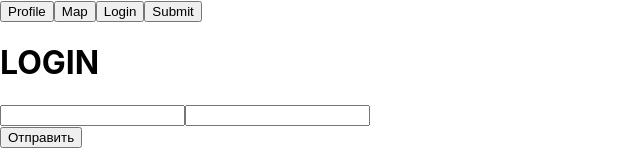
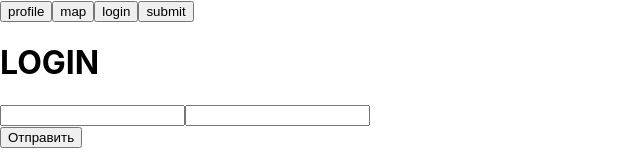
Before and after one commit to microlabig/loft-taxi, a React (Create React App) app: page / in a window 1280 px wide. Shown: the top 160 px of the page, without its empty margins (0-640 px from the left). Built offline with nearby package versions, Linux system fonts and the light colour scheme.

Commit message:
Исправил код согласно замечаниям Сергея

```diff
--- a/src/App.js
+++ b/src/App.js
@@ -7,14 +7,14 @@ import Header from './components/header';
 import Profile from './pages/profile';
 import Map from './pages/map';
 import Login from './pages/login';
-import Submit from './pages/submit';
+import RegisterForm from './pages/register';
 
 // список страниц
 const PAGES = {
   profile: () => <Profile />,
   map: () => <Map />,
   login: setPage => <Login setPage={setPage}/>,
-  submit: setPage => <Submit setPage={setPage}/>
+  submit: setPage => <RegisterForm setPage={setPage}/>
 };
 
 // root-компонент
--- a/src/components/header/index.jsx
+++ b/src/components/header/index.jsx
@@ -1,7 +1,7 @@
 import React, { Component } from 'react';
 import MenuButton from './../menu-buttons';
 
-export default class extends Component {
+export default class Header extends Component {
 
     handleClick = (e) => this.props.checkPage(e.target.name);
 
--- a/src/components/menu-buttons/index.jsx
+++ b/src/components/menu-buttons/index.jsx
@@ -1,13 +1,15 @@
 import React from 'react';
 
-export default function(props) {
+const MenuButton = ({ page, onClick }) => {
     return (
         <button
             type="button"
-            name={props.page}
-            onClick={(e) => props.onClick(e)}
+            name={page}
+            onClick={e => onClick(e)}
         >
-            {props.page[0].toUpperCase() + props.page.slice(1)}
+            {page}
         </button>
     );
 }
+
+export default MenuButton;
--- a/src/pages/login/index.jsx
+++ b/src/pages/login/index.jsx
@@ -1,7 +1,7 @@
 import React, { Component } from 'react';
 
-export default class extends Component {
-    submitData = (e) => {
+export default class Login extends Component {
+    submitData = e => {
         e.preventDefault();
         this.props.setPage('map');
     }
--- a/src/pages/map/index.jsx
+++ b/src/pages/map/index.jsx
@@ -1,11 +1,7 @@
 import React, { Component } from 'react';
 
-export default class extends Component {
+export default class Map extends Component {
     render() {
-        return (
-            <>
-                <h1>MAP</h1>
-            </>
-        );
+        return <h1>MAP</h1>
     }
 }
--- a/src/pages/profile/index.jsx
+++ b/src/pages/profile/index.jsx
@@ -1,11 +1,7 @@
 import React, { Component } from 'react';
 
-export default class extends Component {
+export default class Profile extends Component {
     render() {
-        return (
-            <>
-                <h1>PROFILE</h1>
-            </>
-        );
+        return <h1>PROFILE</h1>
     }
 }
--- a/src/pages/submit/index.jsx
+++ b/src/pages/register/index.jsx
@@ -1,6 +1,6 @@
 import React, { Component } from 'react';
 
-export default class extends Component {
+export default class RegisterForm extends Component {
     submitData = (e) => {
         e.preventDefault();
         this.props.setPage('map');
```
